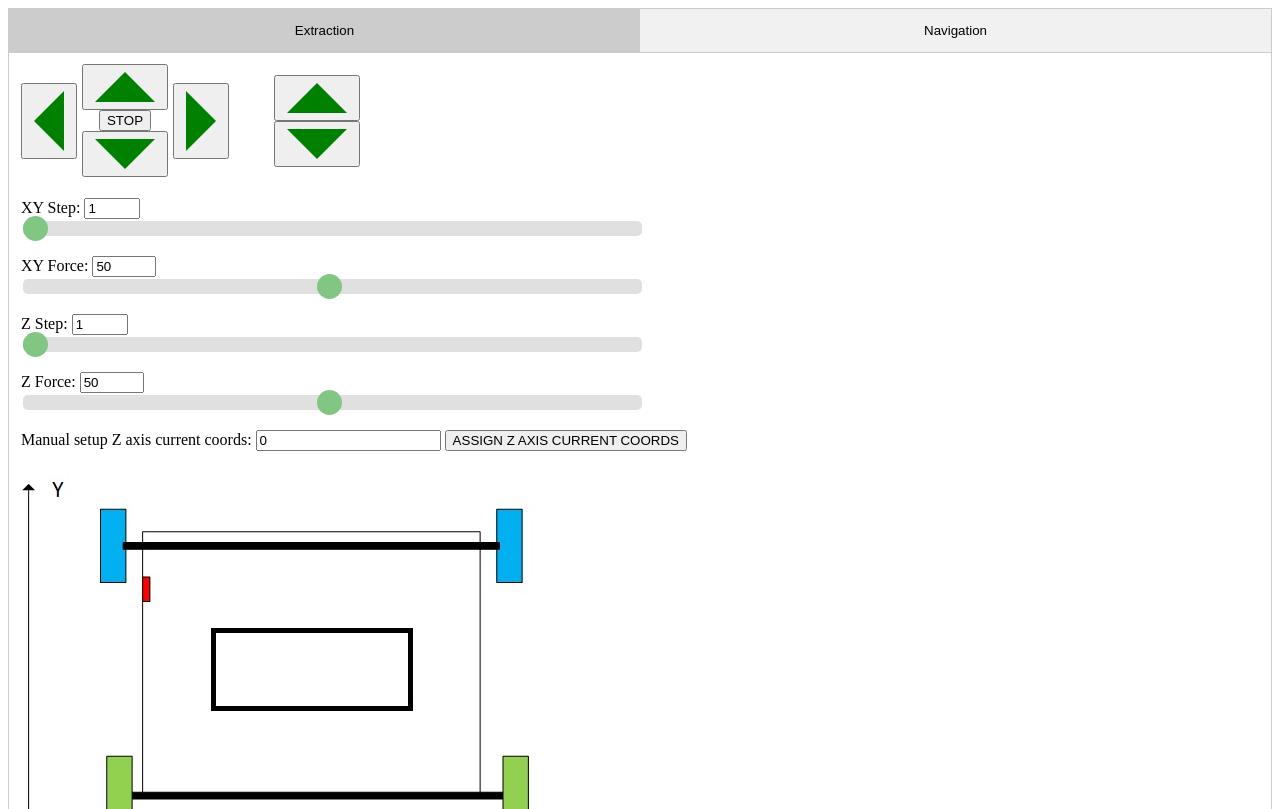
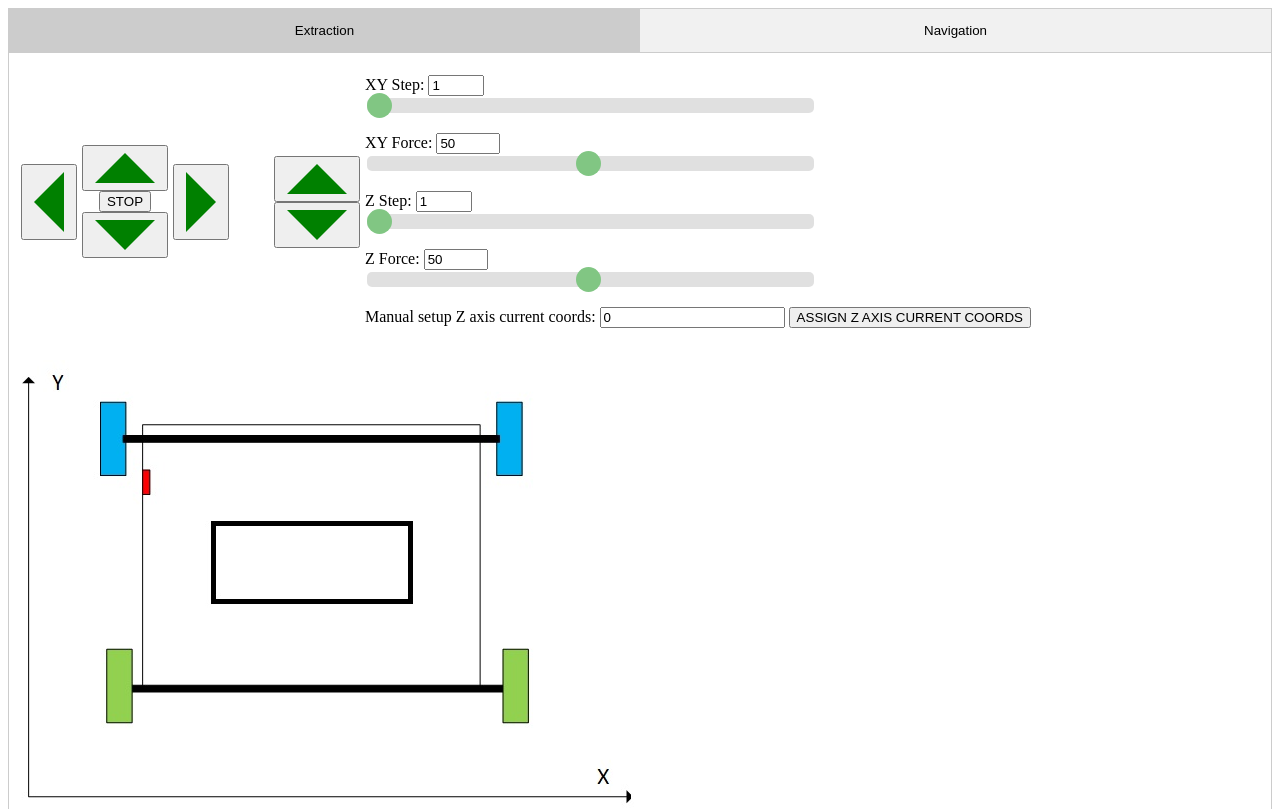
Before and after one commit to natuition/violette, a Flask app: page / in a window 1280 px wide. Shown: the top 809 px of the page. Run offline with Flask 2, Linux system fonts and the light colour scheme; parts of the project's set-up code (start-up, migrations or seed data) failed here and were passed over; some libraries are stand-ins or nearby versions.

Commit message:
Interface flex fix

```diff
--- a/templates/interface.html
+++ b/templates/interface.html
@@ -17,7 +17,7 @@
     <button class="tablinks" onclick="on_tab_btn(event, 'Navigation')">Navigation</button>
 </div>
 <div id="Extraction" class="tabcontent">
-    <div class="leftmenu" style="display: block;">
+    <div class="leftmenu" style="display: flex;">
         <div class="arrows">
             <button type="button" id="move-left">
                 <div class="arrow-left arrow"></div>
```
